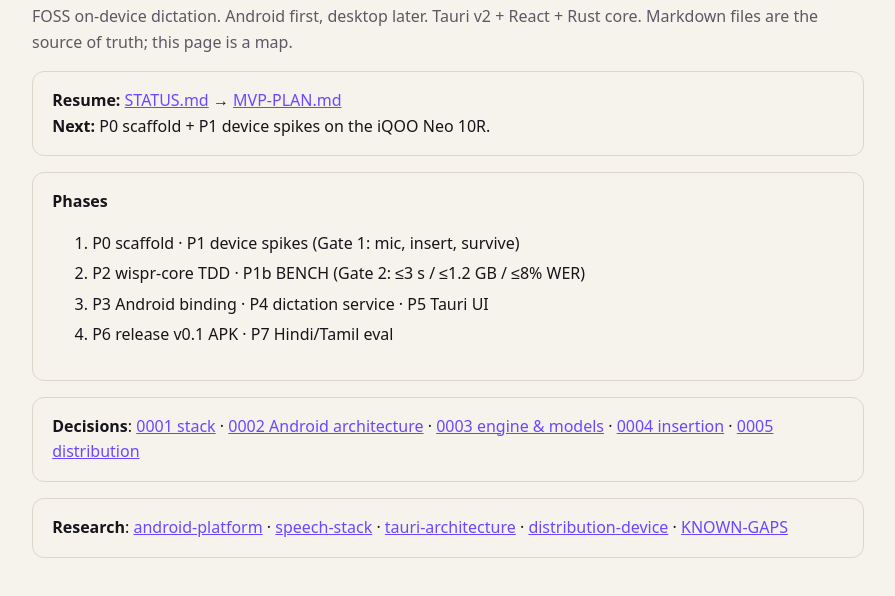
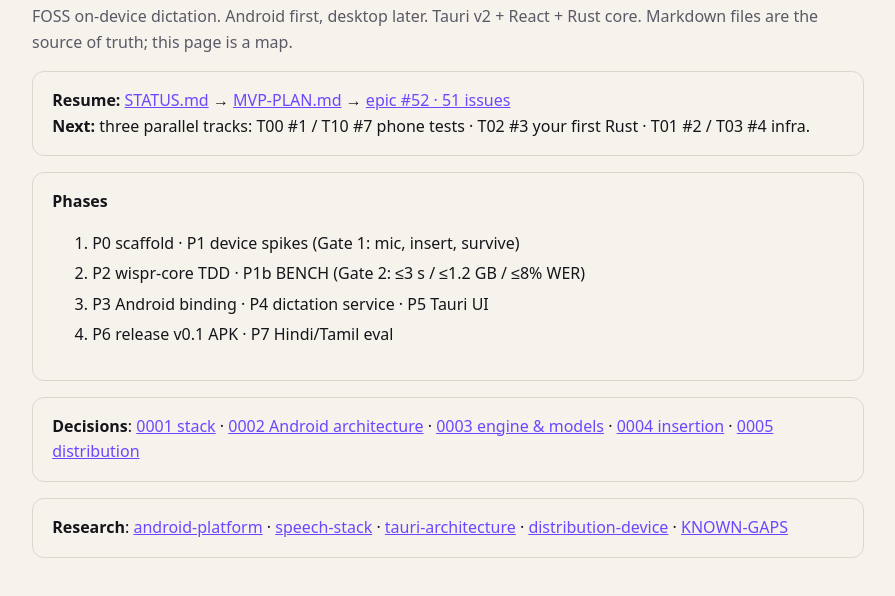
Before and after one commit to forked-online/wispr-free, a plain HTML site: page docs/agent-context/README.html in a window 1280 px wide. Shown: the part 122-718 px from the top of the page, without its empty margins (192-1087 px from the left). Drawn offline with Linux system fonts and the light colour scheme.

Commit message:
docs: point MVP plan at GitHub issue tracker
Tickets now live as GitHub issues #1-#51 under the pinned epic #52
(milestones per phase, blocked-by links, owner/size/gate labels).
Plan, READMEs, and STATUS link there instead of a tickets folder.

Co-Authored-By: Claude Opus 5.5 <noreply@anthropic.com>
Claude-Session: https://claude.ai/code/session_016udLuijGjoeXbsbq81Qd42

```diff
--- a/docs/agent-context/README.html
+++ b/docs/agent-context/README.html
@@ -4,7 +4,7 @@
 <body><main>
 <h1>Wispr Free — agent context</h1>
 <p class="soft">FOSS on-device dictation. Android first, desktop later. Tauri v2 + React + Rust core. Markdown files are the source of truth; this page is a map.</p>
-<div class="card"><strong>Resume:</strong> <a href="STATUS.md">STATUS.md</a> → <a href="MVP-PLAN.md">MVP-PLAN.md</a><br><strong>Next:</strong> P0 scaffold + P1 device spikes on the iQOO Neo 10R.</div>
+<div class="card"><strong>Resume:</strong> <a href="STATUS.md">STATUS.md</a> → <a href="MVP-PLAN.md">MVP-PLAN.md</a> → <a href="https://github.com/forked-online/wispr-free/issues/52">epic #52 · 51 issues</a><br><strong>Next:</strong> three parallel tracks: T00 #1 / T10 #7 phone tests · T02 #3 your first Rust · T01 #2 / T03 #4 infra.</div>
 <div class="card"><strong>Phases</strong><ol><li>P0 scaffold · P1 device spikes (Gate 1: mic, insert, survive)</li><li>P2 wispr-core TDD · P1b BENCH (Gate 2: ≤3 s / ≤1.2 GB / ≤8% WER)</li><li>P3 Android binding · P4 dictation service · P5 Tauri UI</li><li>P6 release v0.1 APK · P7 Hindi/Tamil eval</li></ol></div>
 <div class="card"><strong>Decisions</strong>: <a href="decisions/0001-tauri-v2-react-rust-core.md">0001 stack</a> · <a href="decisions/0002-android-dictation-architecture.md">0002 Android architecture</a> · <a href="decisions/0003-speech-engine-and-models.md">0003 engine &amp; models</a> · <a href="decisions/0004-insertion-strategy.md">0004 insertion</a> · <a href="decisions/0005-distribution-and-licensing.md">0005 distribution</a></div>
 <div class="card"><strong>Research</strong>: <a href="research/android-platform.md">android-platform</a> · <a href="research/speech-stack.md">speech-stack</a> · <a href="research/tauri-architecture.md">tauri-architecture</a> · <a href="research/distribution-device.md">distribution-device</a> · <a href="KNOWN-GAPS.md">KNOWN-GAPS</a></div>
```
Also changed, not shown: 3 other files.
